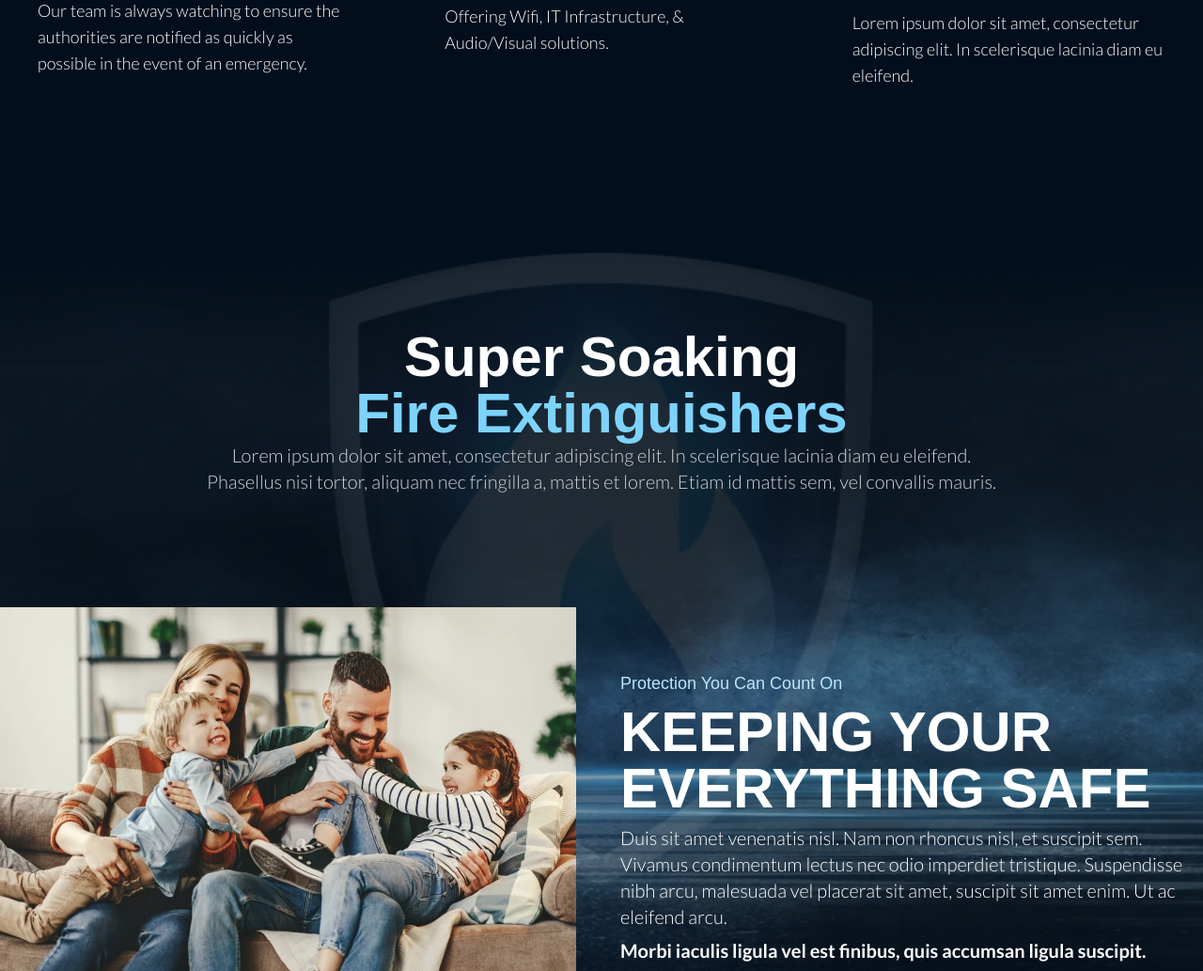
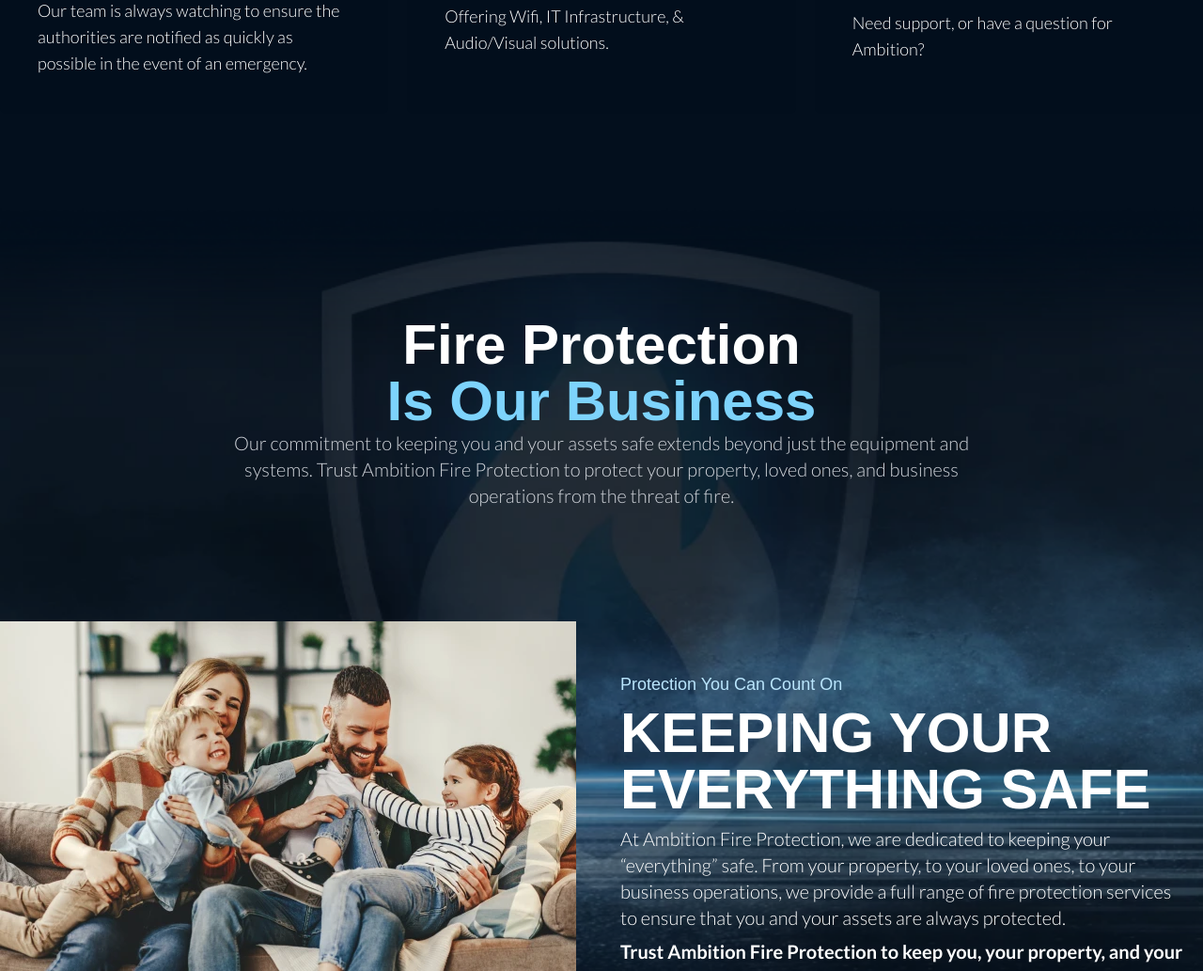
Before and after one commit to michaelfroseth/astro, an Astro site: page / in a window 1280 px wide. Shown: the part 1767-2800 px from the top of the page at 94% size. Built offline with nearby package versions, Linux system fonts and the light colour scheme; Astro itself is replaced by a stand-in of ours; a web font is replaced by a local one.

Commit message:
Remove Nav

```diff
--- a/src/components/Home/Callouts.astro
+++ b/src/components/Home/Callouts.astro
@@ -6,19 +6,20 @@
       <h1
         class="font-semibold text-aviano-sans text-4xl md:text-6xl text-white"
       >
-        Super Soaking
+        Fire Protection
       </h1>
       <h1
         class="font-semibold text-aviano-sans text-4xl md:text-6xl text-sky-300"
       >
-        Fire Extinguishers
+        Is Our Business
       </h1>
       <p
         class="text-xl font-light text-gray-300 text-center md:w-8/12 items-center m-auto"
       >
-        Lorem ipsum dolor sit amet, consectetur adipiscing elit. In scelerisque
-        lacinia diam eu eleifend. Phasellus nisi tortor, aliquam nec fringilla
-        a, mattis et lorem. Etiam id mattis sem, vel convallis mauris.
+        Our commitment to keeping you and your assets safe extends beyond just
+        the equipment and systems. Trust Ambition Fire Protection to protect
+        your property, loved ones, and business operations from the threat of
+        fire.
       </p>
     </section>
   </div>
@@ -42,13 +43,14 @@
           KEEPING YOUR EVERYTHING SAFE
         </h1>
         <p class="text-white text-xl font-light">
-          Duis sit amet venenatis nisl. Nam non rhoncus nisl, et suscipit sem.
-          Vivamus condimentum lectus nec odio imperdiet tristique. Suspendisse
-          nibh arcu, malesuada vel placerat sit amet, suscipit sit amet enim. Ut
-          ac eleifend arcu.
+          At Ambition Fire Protection, we are dedicated to keeping your
+          “everything” safe. From your property, to your loved ones, to your
+          business operations, we provide a full range of fire protection
+          services to ensure that you and your assets are always protected.
         </p>
         <p class="text-white text-xl font-semibold">
-          Morbi iaculis ligula vel est finibus, quis accumsan ligula suscipit.
+          Trust Ambition Fire Protection to keep you, your property, and your
+          loved ones safe from the threat of fire.
         </p>
       </div>
     </section>
--- a/src/components/Home/Services.astro
+++ b/src/components/Home/Services.astro
@@ -62,9 +62,7 @@
       alt="Life Safety Inspections"
     />
     <h3 class="text-aviano-sans font-semibold text-white text-4xl leading-8">
-      Fire Sprinkler
-      <br />
-      Systems
+      Fire Sprinklers
     </h3>
     <p class="text-white text-lg font-light">
       <ul class="list pl-4">
@@ -148,14 +146,14 @@
       Support
     </h3>
     <p class="text-white text-lg font-light">
-      Lorem ipsum dolor sit amet, consectetur adipiscing elit. In scelerisque
-      lacinia diam eu eleifend.
+      Need support, or have a question for Ambition?
     </p>
     <!--<a
       href="#"
       class="text-white text-aviano-sans flex items-center font-bold hover:text-sky-200"
     >
-      <i class="fa-solid fa-square-plus pr-2 text-md"></i> 24/7 Technical Support</a
+      <i class="fa-solid fa-square-plus pr-2 text-md"></i> Contact Our Technical
+      Support</a
     >-->
   </div>
 </section>
--- a/src/layouts/Header.astro
+++ b/src/layouts/Header.astro
@@ -14,7 +14,7 @@ const currentPath = pathname.replace(/\//g, "");
     </a>
   </div>
   <div class="hidden lg:inline-block text-white text-aviano-sans text-xl">
-    <nav>
+    <nav style="display:none;">
       <a
         class={currentPath === ""
           ? "inline-block px-4 py-2 font-black text-white hover:text-white border-transparent border-b-4  transition duration-100 ease-in-out"
```
Also changed, not shown: package.json (line endings or trailing spaces).
